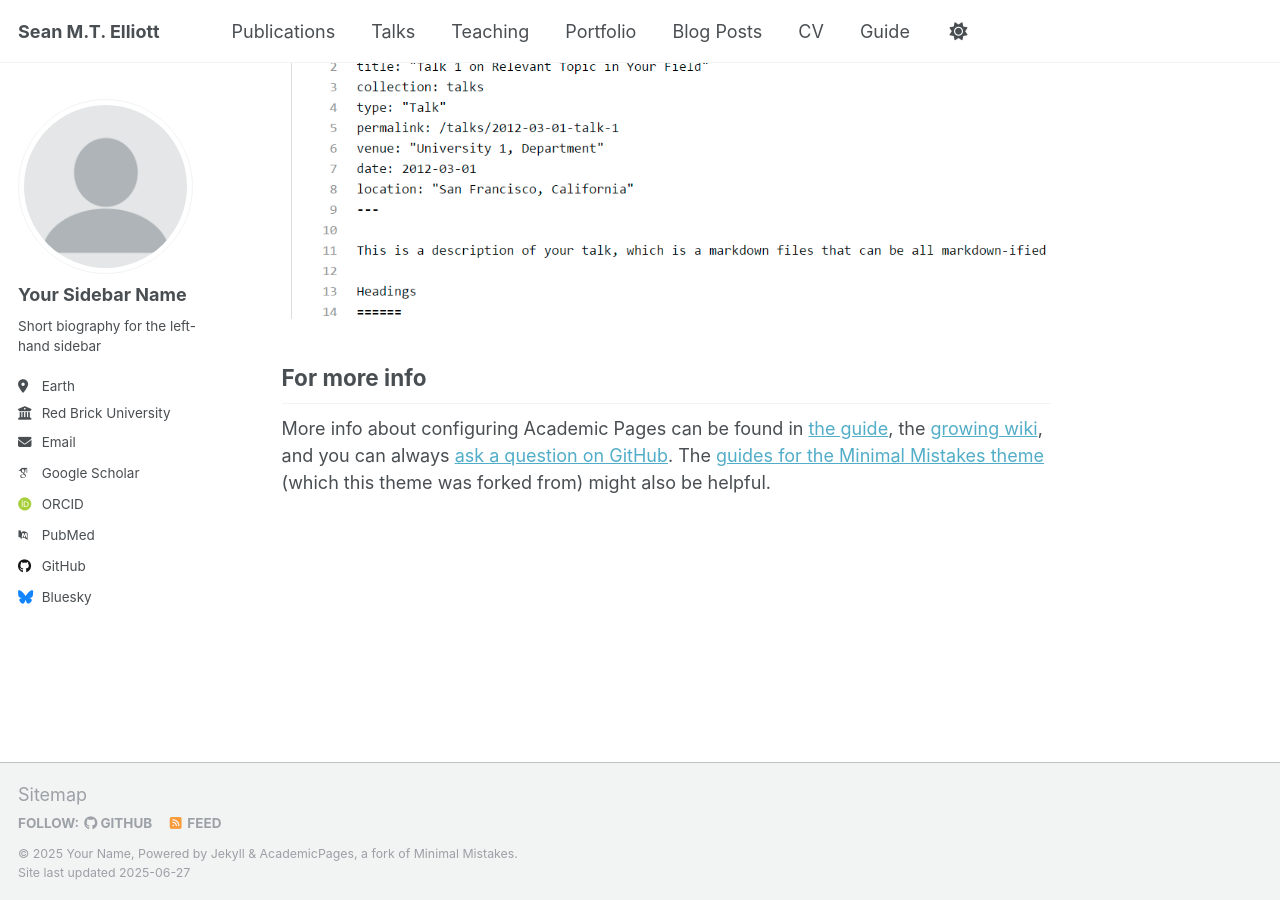
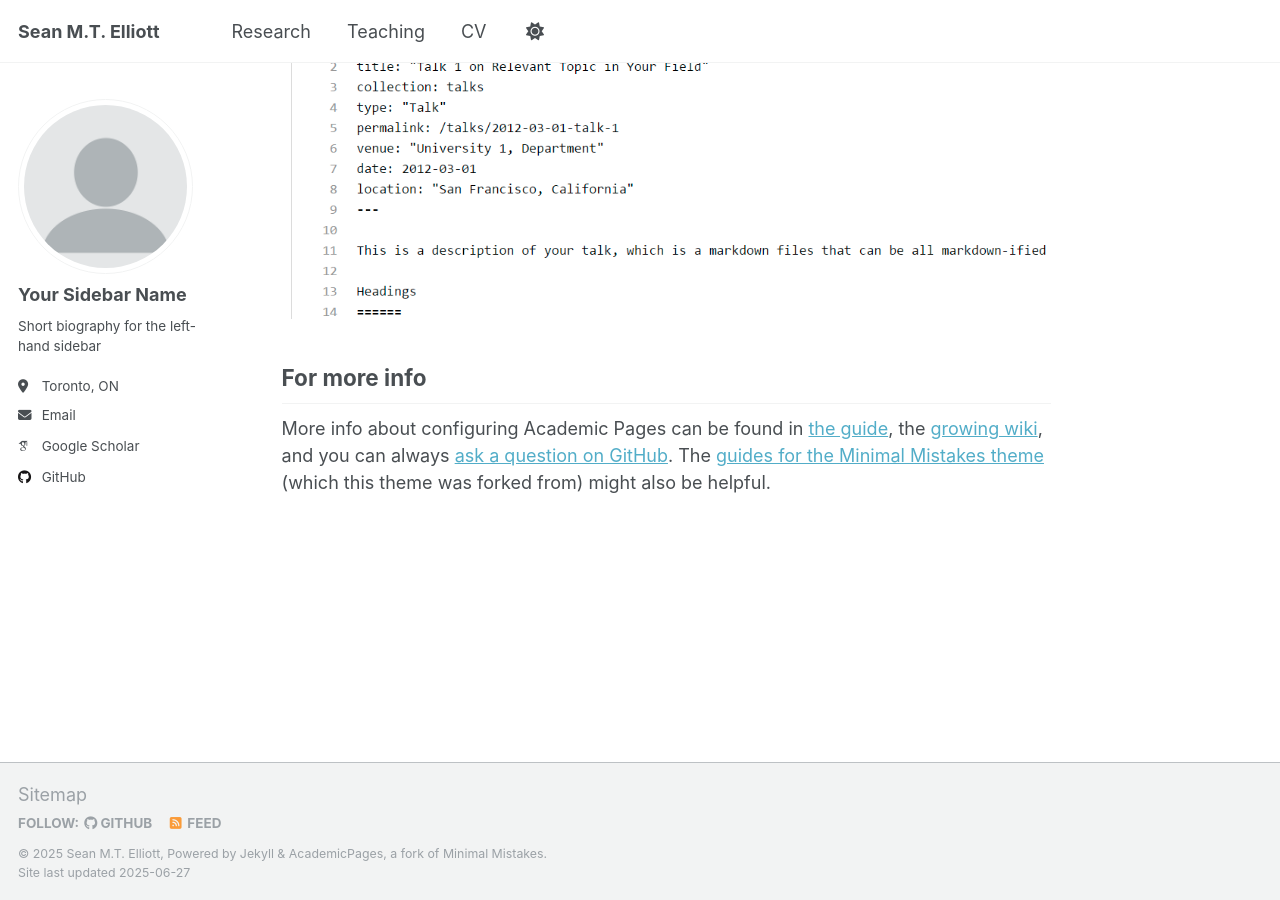
Before and after one commit to seanmtelliott/seanmtelliott.github.io, a Jekyll site: the page built from _pages/about.md, in a window 1280 px wide and 900 px high, scrolled down 2880 px. Built offline with Jekyll 4.4.1, drawn with Linux system fonts in a browser that asks for light colours; some web fonts are replaced; a script that is not in the unit is left out.

Commit message:
updated site

```diff
--- a/_config.yml
+++ b/_config.yml
@@ -11,11 +11,11 @@ locale                   : "en-US"
 site_theme               : "default"
 title                    : "Sean M.T. Elliott"
 title_separator          : "-"
-name                     : &name "Your Name"
+name                     : &name "Sean M.T. Elliott"
 description              : &description "personal description"
-url                      : https://academicpages.github.io # the base hostname & protocol for your site e.g. "https://[your GitHub username].github.io" or if you already have some other page hosted on Github then use "https://[your GitHub username].github.io/[Your Repo Name]"
+url                      : https://seanmtelliott.github.io # the base hostname & protocol for your site e.g. "https://[your GitHub username].github.io" or if you already have some other page hosted on Github then use "https://[your GitHub username].github.io/[Your Repo Name]"
 baseurl                  : "" # the subpath of your site, e.g. "/blog"
-repository               : "academicpages/academicpages.github.io"
+repository               : "seanmtelliott/seanmtelliott.github.io"
 
 # Site Author - The following control what appear as part of the author content on the side bar.
 #               If a field is blank the icon and link will not appear, otherwise it will be shown.
@@ -26,19 +26,19 @@ author:
   name             : "Your Sidebar Name"
   pronouns         : # example: "she/her"
   bio              : "Short biography for the left-hand sidebar"
-  location         : "Earth"
-  employer         : "Red Brick University"
+  location         : "Toronto, ON"
+  employer         : #"Red Brick University"
   uri              : # URL
-  email            : "none@example.org"
+  email            : "sean.elliott@mail.utoronto.ca"
 
   # Academic websites
   academia         : # URL
   arxiv            : # URL - Update with the correct link to your profile
   googlescholar    : "https://scholar.google.com/citations?user=PS_CX0AAAAAJ"
   impactstory      : # URL
-  orcid            : "http://orcid.org/yourorcidurl"
+  orcid            : #"http://orcid.org/yourorcidurl"
   semantic         : # URL
-  pubmed           : "https://www.ncbi.nlm.nih.gov/pubmed/?term=john+snow"
+  pubmed           : #"https://www.ncbi.nlm.nih.gov/pubmed/?term=john+snow"
   researchgate     : # URL
   scopus           : # URL
 
@@ -46,12 +46,12 @@ author:
   bitbucket        : # Username - Update with your username on the site
   codepen          : # Username
   dribbble         : # Username
-  github           : "academicpages"
+  github           : "seanmtelliott"
   kaggle           : # Username
   stackoverflow    : # User number or user number and name (i.e., use "1" or "1/jeff-atwood")
 
   # Social media
-  bluesky          : "bsky.app" # Replace this with you Bluesky username
+  bluesky          : #"bsky.app" # Replace this with you Bluesky username
   facebook         : # Username
   flickr           : # Username
   foursquare       : # Username
--- a/_data/navigation.yml
+++ b/_data/navigation.yml
@@ -8,26 +8,14 @@
 #      Markdown formatted page while the second is generated using JSON.
 
 main:
-  - title: "Publications"
-    url: /publications/
-
-  - title: "Talks"
-    url: /talks/
+  - title: "Research"
+    url: /research/
 
   - title: "Teaching"
     url: /teaching/
-
-  - title: "Portfolio"
-    url: /portfolio/
-
-  - title: "Blog Posts"
-    url: /year-archive/
 
   - title: "CV"
     url: /cv/
 
   # - title: "CV"
   #   url: /cv-json/
-
-  - title: "Guide"
-    url: /markdown/
```
Also changed, not shown: 1 other file.
